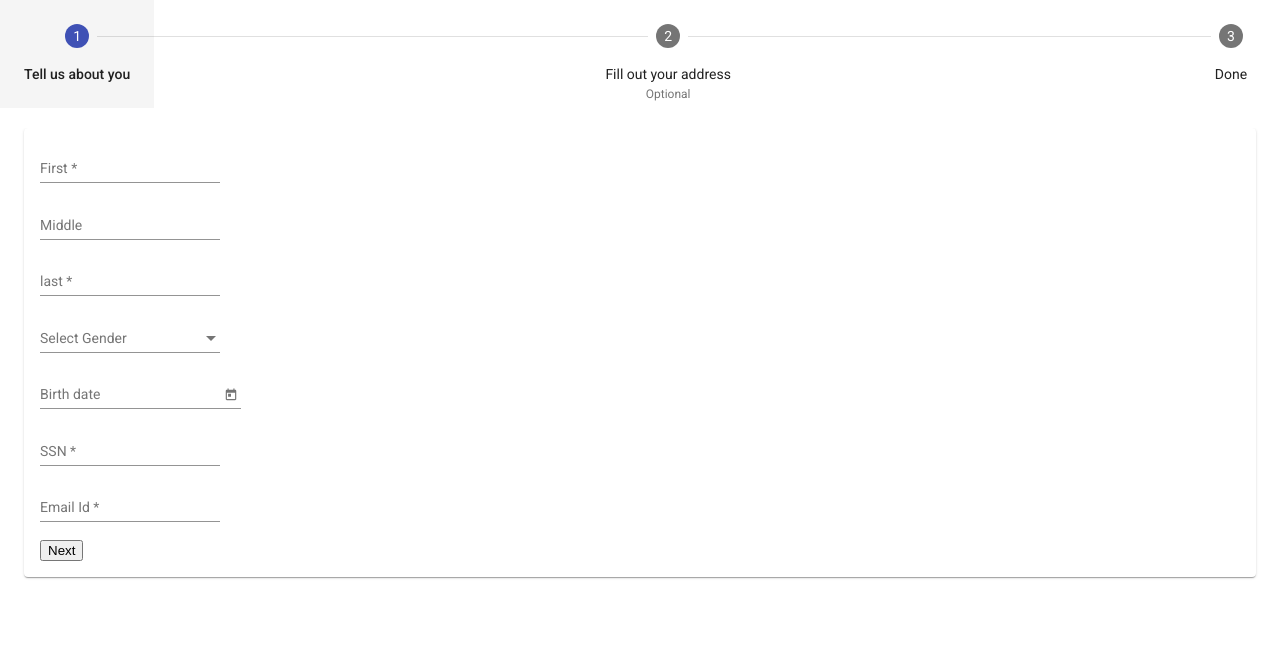
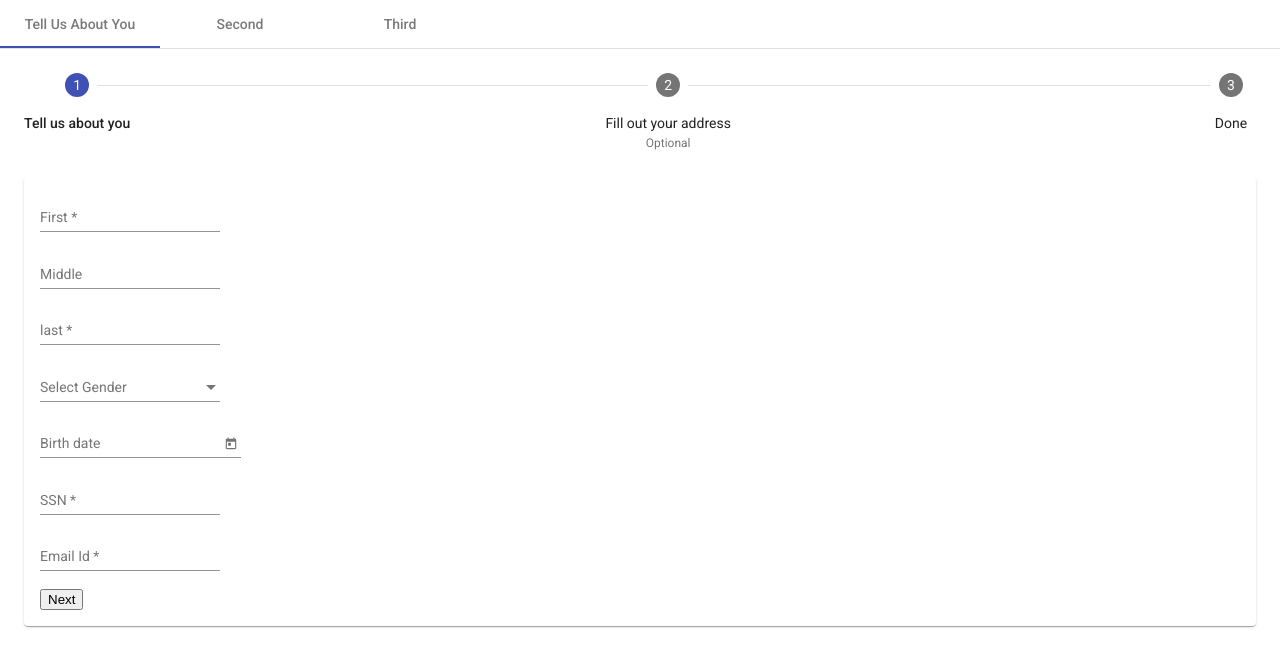
Before and after one commit to karanshirsath/stepperform, an Angular app: page /form in a window 1280 px wide. Shown: the top 666 px of the page. Built offline with nearby package versions, Linux system fonts and the light colour scheme.

Commit message:
added a tab component

```diff
--- a/src/app/app-routing.module.ts
+++ b/src/app/app-routing.module.ts
@@ -1,10 +1,10 @@
 import { NgModule } from '@angular/core';
 import { Routes, RouterModule } from '@angular/router';
-import { StepperComponent } from './stepper/stepper.component';
+import { TabComponent } from './tab/tab.component';
 
 
 const routes: Routes = [
-  { path: 'form', component: StepperComponent },
+  { path: 'form', component: TabComponent },
 { path: '**', redirectTo: '/form', pathMatch: 'full' }
 ];
 
--- a/src/app/app.module.ts
+++ b/src/app/app.module.ts
@@ -14,11 +14,14 @@ import {MatDatepickerModule} from '@angular/material/datepicker';
 import {MatNativeDateModule} from '@angular/material/core';
 import {MatGridListModule} from '@angular/material/grid-list';
 import { StepperComponent } from './stepper/stepper.component';
+import { TabComponent } from './tab/tab.component';
+import {MatTabsModule} from '@angular/material/tabs';
 
 @NgModule({
   declarations: [
     AppComponent,
     StepperComponent,
+    TabComponent,
   ],
   imports: [
     BrowserModule,
@@ -33,7 +36,8 @@ import { StepperComponent } from './stepper/stepper.component';
     MatSelectModule,
     MatDatepickerModule,
     MatNativeDateModule,
-    MatGridListModule
+    MatGridListModule,
+    MatTabsModule
 
   ],
   providers: [],
--- /dev/null
+++ b/src/app/tab/tab.component.html
@@ -0,0 +1,7 @@
+<mat-tab-group>
+    <mat-tab label="Tell Us About You">
+        <app-stepper></app-stepper>
+    </mat-tab>
+    <mat-tab label="Second"> Content 2 </mat-tab>
+    <mat-tab label="Third"> Content 3 </mat-tab>
+  </mat-tab-group>
--- /dev/null
+++ b/src/app/tab/tab.component.ts
@@ -0,0 +1,15 @@
+import { Component, OnInit } from '@angular/core';
+
+@Component({
+  selector: 'app-tab',
+  templateUrl: './tab.component.html',
+  styleUrls: ['./tab.component.css']
+})
+export class TabComponent implements OnInit {
+
+  constructor() { }
+
+  ngOnInit(): void {
+  }
+
+}
```
Also changed, not shown: src/app/tab/tab.component.css (added), 1 other file (tests, documents, lock files or other folders).
